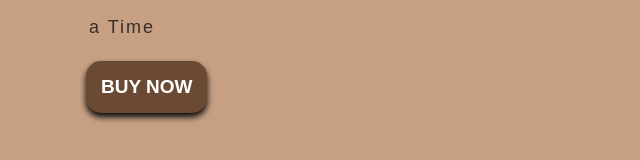
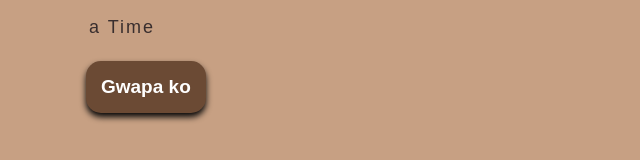
Before and after one commit to PARBA4/COFFEE_PAGE, a plain HTML site: page INDEX.HTML in a window 1280 px wide. Shown: the part 302-462 px from the top of the page, 0-640 px from the left. Drawn offline with Linux system fonts and the light colour scheme.

Commit message:
Update INDEX.HTML

```diff
--- a/INDEX.HTML
+++ b/INDEX.HTML
@@ -26,7 +26,7 @@
                     <P>Crafting Moments, One Coffee at</P>
                     <p>a Time </p>
                     <button>
-                         BUY NOW
+                            Gwapa ko
                     </button>
                </div>
             <img src="image/black-coffee-arrangement-cloth_23-2148623240 (2).jpg" alt= "Photocode">
```
